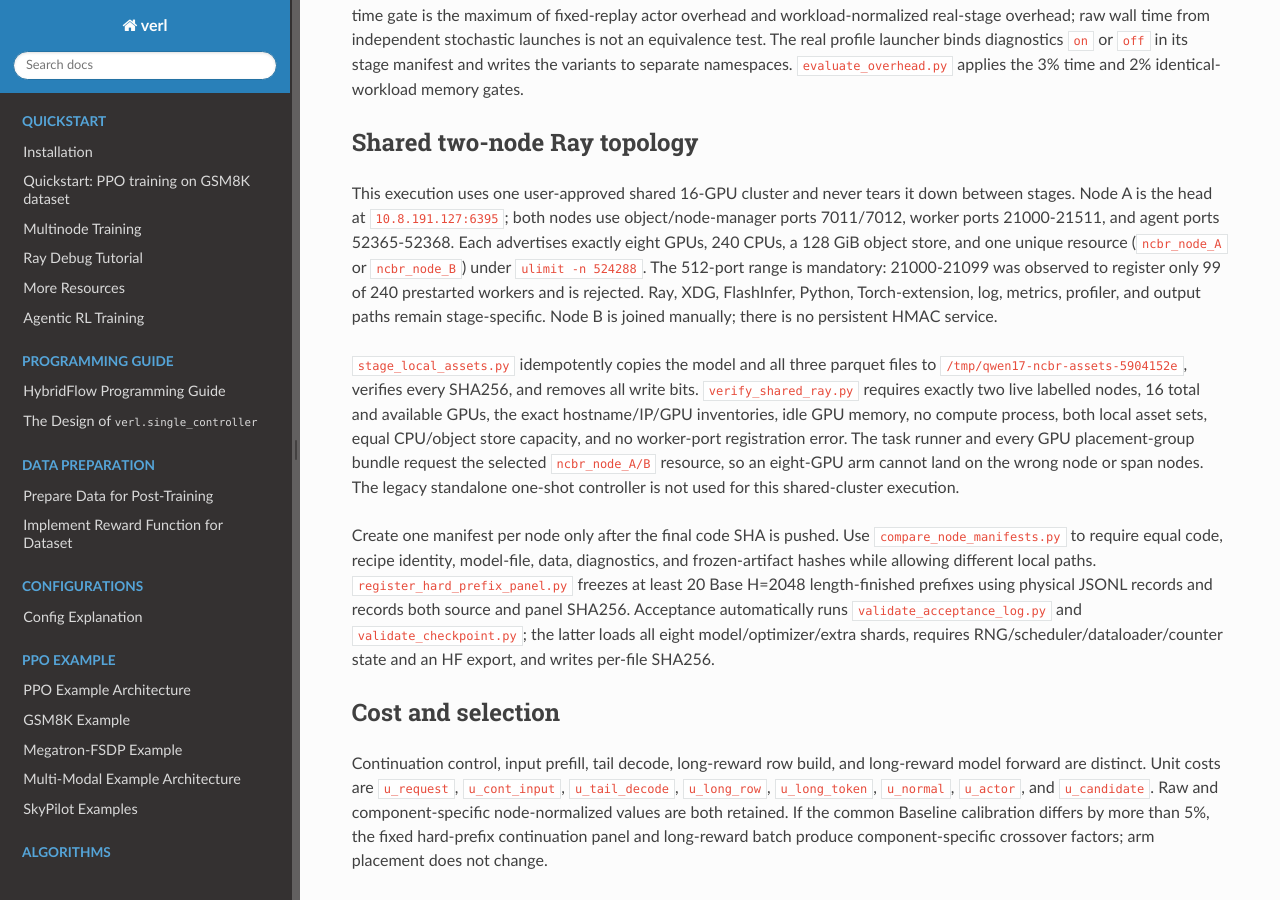
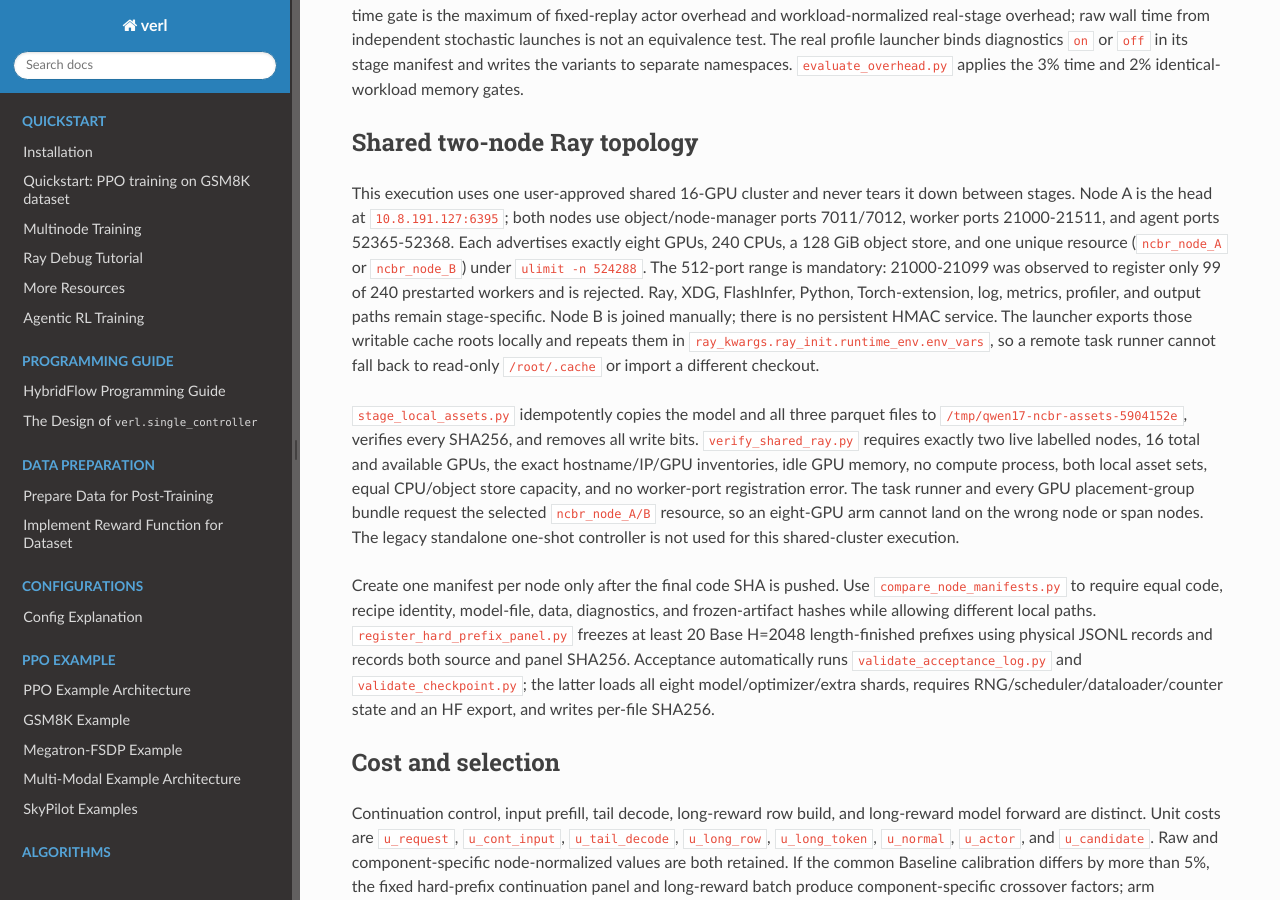
Before and after one commit to PorkFormer/h100, a Sphinx documentation site: the page built from verl/docs/qwen3_1p7b_ncbr_profile.md, in a window 1280 px wide and 900 px high, scrolled down 1481 px. Built offline with Sphinx 7.4.7 and the Read the Docs theme 3.1.0, drawn with Linux system fonts in a browser that asks for light colours; comment, search, counter and statistics services are not loaded.

Commit message:
fix(ncbr): propagate writable caches to shared ray

```diff
--- a/verl/docs/qwen3_1p7b_ncbr_profile.md
+++ b/verl/docs/qwen3_1p7b_ncbr_profile.md
@@ -93,7 +93,9 @@ store, and one unique resource (`ncbr_node_A` or `ncbr_node_B`) under
 to register only 99 of 240 prestarted workers and is rejected. Ray, XDG,
 FlashInfer, Python, Torch-extension, log, metrics, profiler, and output paths
 remain stage-specific. Node B is joined manually; there is no persistent HMAC
-service.
+service. The launcher exports those writable cache roots locally and repeats
+them in `ray_kwargs.ray_init.runtime_env.env_vars`, so a remote task runner
+cannot fall back to read-only `/root/.cache` or import a different checkout.
 
 `stage_local_assets.py` idempotently copies the model and all three parquet
 files to `/tmp/qwen17-ncbr-assets-5904152e`, verifies every SHA256, and removes
```
Also changed, not shown: 1 other file.
